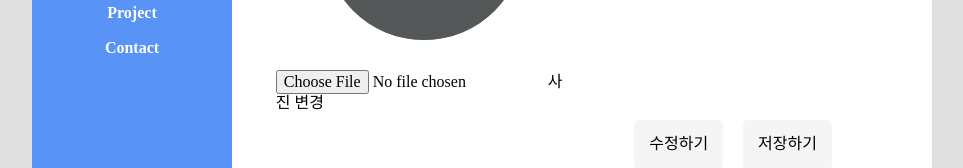
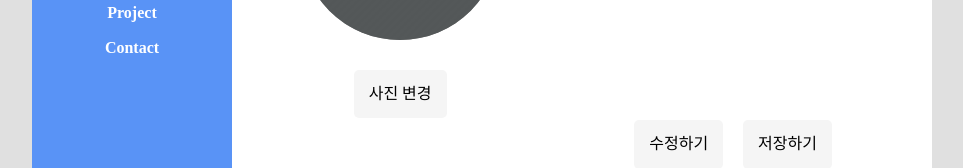
Before and after one commit to kkonieo/ts_shampoo, a React (Create React App) app: page /1/mypage in a window 1280 px wide. Shown: the part 440-608 px from the top of the page, without its empty margins (160-1123 px from the left). Built offline with nearby package versions, Linux system fonts and the light colour scheme; no server answers; a web font is replaced by a local one.

Commit message:
Feat: file input 디자인 커스텀

```diff
--- a/src/components/my-page/ProfileImage.tsx
+++ b/src/components/my-page/ProfileImage.tsx
@@ -7,7 +7,7 @@ const ProfileImage = ({ imgSrc, changeImg }: MyPageProps.ProfileImgChangeProps)
             <ImageDiv>
                 <ImageSrc imgSrc={imgSrc} />
             </ImageDiv>
-            <ChangeImgLabel><input type="file" onClick={changeImg} />사진 변경</ChangeImgLabel>
+            <ChangeImgLabel className="input_file"><input type="file" onClick={changeImg} accept=".jpg, .jpeg, .png" />사진 변경</ChangeImgLabel>
 
         </Div>
     );
@@ -50,6 +50,6 @@ const ChangeImgLabel = styled.label`
     border-radius: 3px;
 
     input {
-        all: unset;
+        display: none;
     }
 `;
--- a/src/pages/mypage/MyPage.tsx
+++ b/src/pages/mypage/MyPage.tsx
@@ -97,12 +97,15 @@ const RowDiv = styled.div`
     box-sizing: border-box;
     padding: 1%;
 
-    button {
+    button,
+    .input_file {
         padding: 15px;
 
         background-color: ${({ theme }) => theme.color.buttonBackground};
 
         border-radius: 5px;
+
+        cursor: pointer;
 
         :hover {
             background-color: ${(props) => props.theme.color.buttonHoverColor};
```
